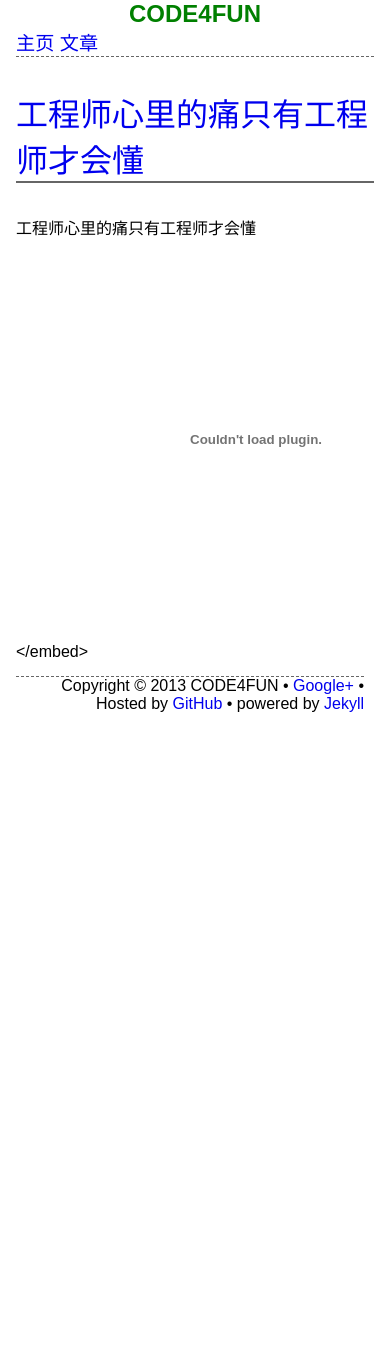
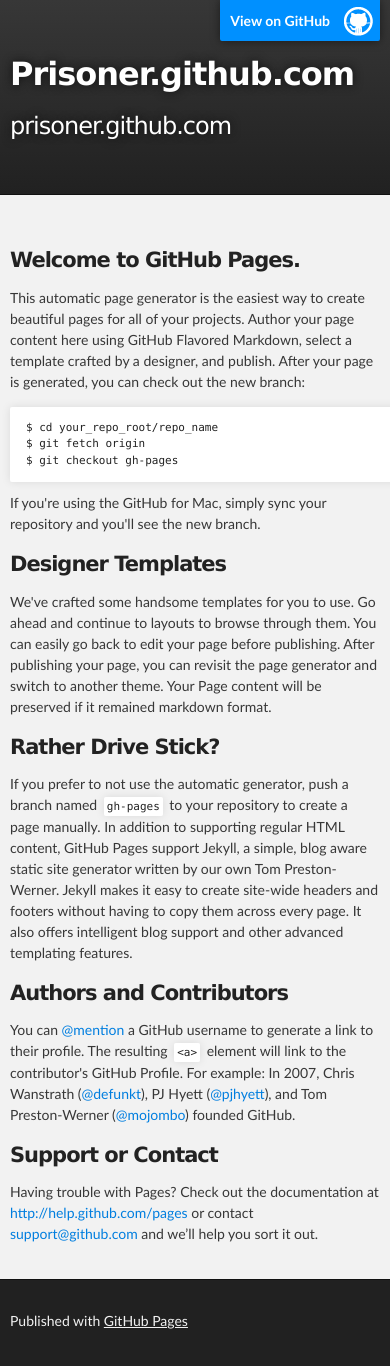
Before and after one commit to prisoner/prisoner.github.com, a Jekyll site: the page index.html, which Jekyll copies as it is, in a window 390 px wide. Built offline with Jekyll 4.4.1, drawn with Linux system fonts in a browser that asks for light colours; Markdown is read by kramdown in place of the engine named in the settings; before the commit the page ends 900 px from its top, so only the background shows below that.

Commit message:
Replace master branch with page content via GitHub

```diff
--- a/index.html
+++ b/index.html
@@ -1,9 +1,74 @@
----
-layout: master
-title: Index page - CODE4FUN
----
+<!DOCTYPE html>
+<html>
 
-<header class="title">
-  <a href='{{site.posts.first.url}}'>{{site.posts.first.title}}</a>
-</header>
-<article class="content">{{ site.posts.first.content }}</article>
+  <head>
+    <meta charset='utf-8' />
+    <meta http-equiv="X-UA-Compatible" content="chrome=1" />
+    <meta name="description" content="Prisoner.github.com : prisoner.github.com" />
+
+    <link rel="stylesheet" type="text/css" media="screen" href="stylesheets/stylesheet.css">
+
+    <title>Prisoner.github.com</title>
+  </head>
+
+  <body>
+
+    <!-- HEADER -->
+    <div id="header_wrap" class="outer">
+        <header class="inner">
+          <a id="forkme_banner" href="https://github.com/prisoner">View on GitHub</a>
+
+          <h1 id="project_title">Prisoner.github.com</h1>
+          <h2 id="project_tagline">prisoner.github.com</h2>
+
+        </header>
+    </div>
+
+    <!-- MAIN CONTENT -->
+    <div id="main_content_wrap" class="outer">
+      <section id="main_content" class="inner">
+        <h3>
+<a name="welcome-to-github-pages" class="anchor" href="#welcome-to-github-pages"><span class="octicon octicon-link"></span></a>Welcome to GitHub Pages.</h3>
+
+<p>This automatic page generator is the easiest way to create beautiful pages for all of your projects. Author your page content here using GitHub Flavored Markdown, select a template crafted by a designer, and publish. After your page is generated, you can check out the new branch:</p>
+
+<pre><code>$ cd your_repo_root/repo_name
+$ git fetch origin
+$ git checkout gh-pages
+</code></pre>
+
+<p>If you're using the GitHub for Mac, simply sync your repository and you'll see the new branch.</p>
+
+<h3>
+<a name="designer-templates" class="anchor" href="#designer-templates"><span class="octicon octicon-link"></span></a>Designer Templates</h3>
+
+<p>We've crafted some handsome templates for you to use. Go ahead and continue to layouts to browse through them. You can easily go back to edit your page before publishing. After publishing your page, you can revisit the page generator and switch to another theme. Your Page content will be preserved if it remained markdown format.</p>
+
+<h3>
+<a name="rather-drive-stick" class="anchor" href="#rather-drive-stick"><span class="octicon octicon-link"></span></a>Rather Drive Stick?</h3>
+
+<p>If you prefer to not use the automatic generator, push a branch named <code>gh-pages</code> to your repository to create a page manually. In addition to supporting regular HTML content, GitHub Pages support Jekyll, a simple, blog aware static site generator written by our own Tom Preston-Werner. Jekyll makes it easy to create site-wide headers and footers without having to copy them across every page. It also offers intelligent blog support and other advanced templating features.</p>
+
+<h3>
+<a name="authors-and-contributors" class="anchor" href="#authors-and-contributors"><span class="octicon octicon-link"></span></a>Authors and Contributors</h3>
+
+<p>You can <a href="https://github.com/blog/821" class="user-mention">@mention</a> a GitHub username to generate a link to their profile. The resulting <code>&lt;a&gt;</code> element will link to the contributor's GitHub Profile. For example: In 2007, Chris Wanstrath (<a href="https://github.com/defunkt" class="user-mention">@defunkt</a>), PJ Hyett (<a href="https://github.com/pjhyett" class="user-mention">@pjhyett</a>), and Tom Preston-Werner (<a href="https://github.com/mojombo" class="user-mention">@mojombo</a>) founded GitHub.</p>
+
+<h3>
+<a name="support-or-contact" class="anchor" href="#support-or-contact"><span class="octicon octicon-link"></span></a>Support or Contact</h3>
+
+<p>Having trouble with Pages? Check out the documentation at <a href="http://help.github.com/pages">http://help.github.com/pages</a> or contact <a href="mailto:support@github.com">support@github.com</a> and we’ll help you sort it out.</p>
+      </section>
+    </div>
+
+    <!-- FOOTER  -->
+    <div id="footer_wrap" class="outer">
+      <footer class="inner">
+        <p>Published with <a href="http://pages.github.com">GitHub Pages</a></p>
+      </footer>
+    </div>
+
+
+
+  </body>
+</html>
--- /dev/null
+++ b/javascripts/main.js
@@ -0,0 +1 @@
+console.log('This would be the main JS file.');
--- /dev/null
+++ b/stylesheets/pygment_trac.css
@@ -0,0 +1,70 @@
+.highlight .hll { background-color: #ffffcc }
+.highlight  { background: #f0f3f3; }
+.highlight .c { color: #0099FF; font-style: italic } /* Comment */
+.highlight .err { color: #AA0000; background-color: #FFAAAA } /* Error */
+.highlight .k { color: #006699; font-weight: bold } /* Keyword */
+.highlight .o { color: #555555 } /* Operator */
+.highlight .cm { color: #0099FF; font-style: italic } /* Comment.Multiline */
+.highlight .cp { color: #009999 } /* Comment.Preproc */
+.highlight .c1 { color: #0099FF; font-style: italic } /* Comment.Single */
+.highlight .cs { color: #0099FF; font-weight: bold; font-style: italic } /* Comment.Special */
+.highlight .gd { background-color: #FFCCCC; border: 1px solid #CC0000 } /* Generic.Deleted */
+.highlight .ge { font-style: italic } /* Generic.Emph */
+.highlight .gr { color: #FF0000 } /* Generic.Error */
+.highlight .gh { color: #003300; font-weight: bold } /* Generic.Heading */
+.highlight .gi { background-color: #CCFFCC; border: 1px solid #00CC00 } /* Generic.Inserted */
+.highlight .go { color: #AAAAAA } /* Generic.Output */
+.highlight .gp { color: #000099; font-weight: bold } /* Generic.Prompt */
+.highlight .gs { font-weight: bold } /* Generic.Strong */
+.highlight .gu { color: #003300; font-weight: bold } /* Generic.Subheading */
+.highlight .gt { color: #99CC66 } /* Generic.Traceback */
+.highlight .kc { color: #006699; font-weight: bold } /* Keyword.Constant */
+.highlight .kd { color: #006699; font-weight: bold } /* Keyword.Declaration */
+.highlight .kn { color: #006699; font-weight: bold } /* Keyword.Namespace */
+.highlight .kp { color: #006699 } /* Keyword.Pseudo */
+.highlight .kr { color: #006699; font-weight: bold } /* Keyword.Reserved */
+.highlight .kt { color: #007788; font-weight: bold } /* Keyword.Type */
+.highlight .m { color: #FF6600 } /* Literal.Number */
+.highlight .s { color: #CC3300 } /* Literal.String */
+.highlight .na { color: #330099 } /* Name.Attribute */
+.highlight .nb { color: #336666 } /* Name.Builtin */
+.highlight .nc { color: #00AA88; font-weight: bold } /* Name.Class */
+.highlight .no { color: #336600 } /* Name.Constant */
+.highlight .nd { color: #9999FF } /* Name.Decorator */
+.highlight .ni { color: #999999; font-weight: bold } /* Name.Entity */
+.highlight .ne { color: #CC0000; font-weight: bold } /* Name.Exception */
+.highlight .nf { color: #CC00FF } /* Name.Function */
+.highlight .nl { color: #9999FF } /* Name.Label */
+.highlight .nn { color: #00CCFF; font-weight: bold } /* Name.Namespace */
+.highlight .nt { color: #330099; font-weight: bold } /* Name.Tag */
+.highlight .nv { color: #003333 } /* Name.Variable */
+.highlight .ow { color: #000000; font-weight: bold } /* Operator.Word */
+.highlight .w { color: #bbbbbb } /* Text.Whitespace */
+.highlight .mf { color: #FF6600 } /* Literal.Number.Float */
+.highlight .mh { color: #FF6600 } /* Literal.Number.Hex */
+.highlight .mi { color: #FF6600 } /* Literal.Number.Integer */
+.highlight .mo { color: #FF6600 } /* Literal.Number.Oct */
+.highlight .sb { color: #CC3300 } /* Literal.String.Backtick */
+.highlight .sc { color: #CC3300 } /* Literal.String.Char */
+.highlight .sd { color: #CC3300; font-style: italic } /* Literal.String.Doc */
+.highlight .s2 { color: #CC3300 } /* Literal.String.Double */
+.highlight .se { color: #CC3300; font-weight: bold } /* Literal.String.Escape */
+.highlight .sh { color: #CC3300 } /* Literal.String.Heredoc */
+.highlight .si { color: #AA0000 } /* Literal.String.Interpol */
+.highlight .sx { color: #CC3300 } /* Literal.String.Other */
+.highlight .sr { color: #33AAAA } /* Literal.String.Regex */
+.highlight .s1 { color: #CC3300 } /* Literal.String.Single */
+.highlight .ss { color: #FFCC33 } /* Literal.String.Symbol */
+.highlight .bp { color: #336666 } /* Name.Builtin.Pseudo */
+.highlight .vc { color: #003333 } /* Name.Variable.Class */
+.highlight .vg { color: #003333 } /* Name.Variable.Global */
+.highlight .vi { color: #003333 } /* Name.Variable.Instance */
+.highlight .il { color: #FF6600 } /* Literal.Number.Integer.Long */
+
+.type-csharp .highlight .k { color: #0000FF }
+.type-csharp .highlight .kt { color: #0000FF }
+.type-csharp .highlight .nf { color: #000000; font-weight: normal }
+.type-csharp .highlight .nc { color: #2B91AF }
+.type-csharp .highlight .nn { color: #000000 }
+.type-csharp .highlight .s { color: #A31515 }
+.type-csharp .highlight .sc { color: #A31515 }
--- /dev/null
+++ b/stylesheets/stylesheet.css
@@ -0,0 +1,423 @@
+/*******************************************************************************
+Slate Theme for GitHub Pages
+by Jason Costello, @jsncostello
+*******************************************************************************/
+
+@import url(pygment_trac.css);
+
+/*******************************************************************************
+MeyerWeb Reset
+*******************************************************************************/
+
+html, body, div, span, applet, object, iframe,
+h1, h2, h3, h4, h5, h6, p, blockquote, pre,
+a, abbr, acronym, address, big, cite, code,
+del, dfn, em, img, ins, kbd, q, s, samp,
+small, strike, strong, sub, sup, tt, var,
+b, u, i, center,
+dl, dt, dd, ol, ul, li,
+fieldset, form, label, legend,
+table, caption, tbody, tfoot, thead, tr, th, td,
+article, aside, canvas, details, embed,
+figure, figcaption, footer, header, hgroup,
+menu, nav, output, ruby, section, summary,
+time, mark, audio, video {
+  margin: 0;
+  padding: 0;
+  border: 0;
+  font: inherit;
+  vertical-align: baseline;
+}
+
+/* HTML5 display-role reset for older browsers */
+article, aside, details, figcaption, figure,
+footer, header, hgroup, menu, nav, section {
+  display: block;
+}
+
+ol, ul {
+  list-style: none;
+}
+
+table {
+  border-collapse: collapse;
+  border-spacing: 0;
+}
+
+/*******************************************************************************
+Theme Styles
+*******************************************************************************/
+
+body {
+  box-sizing: border-box;
+  color:#373737;
+  background: #212121;
+  font-size: 16px;
+  font-family: 'Myriad Pro', Calibri, Helvetica, Arial, sans-serif;
+  line-height: 1.5;
+  -webkit-font-smoothing: antialiased;
+}
+
+h1, h2, h3, h4, h5, h6 {
+  margin: 10px 0;
+  font-weight: 700;
+  color:#222222;
+  font-family: 'Lucida Grande', 'Calibri', Helvetica, Arial, sans-serif;
+  letter-spacing: -1px;
+}
+
+h1 {
+  font-size: 36px;
+  font-weight: 700;
+}
+
+h2 {
+  padding-bottom: 10px;
+  font-size: 32px;
+  background: url('../images/bg_hr.png') repeat-x bottom;
+}
+
+h3 {
+  font-size: 24px;
+}
+
+h4 {
+  font-size: 21px;
+}
+
+h5 {
+  font-size: 18px;
+}
+
+h6 {
+  font-size: 16px;
+}
+
+p {
+  margin: 10px 0 15px 0;
+}
+
+footer p {
+  color: #f2f2f2;
+}
+
+a {
+  text-decoration: none;
+  color: #007edf;
+  text-shadow: none;
+
+  transition: color 0.5s ease;
+  transition: text-shadow 0.5s ease;
+  -webkit-transition: color 0.5s ease;
+  -webkit-transition: text-shadow 0.5s ease;
+  -moz-transition: color 0.5s ease;
+  -moz-transition: text-shadow 0.5s ease;
+  -o-transition: color 0.5s ease;
+  -o-transition: text-shadow 0.5s ease;
+  -ms-transition: color 0.5s ease;
+  -ms-transition: text-shadow 0.5s ease;
+}
+
+a:hover, a:focus {text-decoration: underline;}
+
+footer a {
+  color: #F2F2F2;
+  text-decoration: underline;
+}
+
+em {
+  font-style: italic;
+}
+
+strong {
+  font-weight: bold;
+}
+
+img {
+  position: relative;
+  margin: 0 auto;
+  max-width: 739px;
+  padding: 5px;
+  margin: 10px 0 10px 0;
+  border: 1px solid #ebebeb;
+
+  box-shadow: 0 0 5px #ebebeb;
+  -webkit-box-shadow: 0 0 5px #ebebeb;
+  -moz-box-shadow: 0 0 5px #ebebeb;
+  -o-box-shadow: 0 0 5px #ebebeb;
+  -ms-box-shadow: 0 0 5px #ebebeb;
+}
+
+p img {
+  display: inline;
+  margin: 0;
+  padding: 0;
+  vertical-align: middle;
+  text-align: center;
+  border: none;
+}
+
+pre, code {
+  width: 100%;
+  color: #222;
+  background-color: #fff;
+
+  font-family: Monaco, "Bitstream Vera Sans Mono", "Lucida Console", Terminal, monospace;
+  font-size: 14px;
+
+  border-radius: 2px;
+  -moz-border-radius: 2px;
+  -webkit-border-radius: 2px;
+}
+
+pre {
+  width: 100%;
+  padding: 10px;
+  box-shadow: 0 0 10px rgba(0,0,0,.1);
+  overflow: auto;
+}
+
+code {
+  padding: 3px;
+  margin: 0 3px;
+  box-shadow: 0 0 10px rgba(0,0,0,.1);
+}
+
+pre code {
+  display: block;
+  box-shadow: none;
+}
+
+blockquote {
+  color: #666;
+  margin-bottom: 20px;
+  padding: 0 0 0 20px;
+  border-left: 3px solid #bbb;
+}
+
+
+ul, ol, dl {
+  margin-bottom: 15px
+}
+
+ul {
+  list-style: inside;
+  padding-left: 20px;
+}
+
+ol {
+  list-style: decimal inside;
+  padding-left: 20px;
+}
+
+dl dt {
+  font-weight: bold;
+}
+
+dl dd {
+  padding-left: 20px;
+  font-style: italic;
+}
+
+dl p {
+  padding-left: 20px;
+  font-style: italic;
+}
+
+hr {
+  height: 1px;
+  margin-bottom: 5px;
+  border: none;
+  background: url('../images/bg_hr.png') repeat-x center;
+}
+
+table {
+  border: 1px solid #373737;
+  margin-bottom: 20px;
+  text-align: left;
+ }
+
+th {
+  font-family: 'Lucida Grande', 'Helvetica Neue', Helvetica, Arial, sans-serif;
+  padding: 10px;
+  background: #373737;
+  color: #fff;
+ }
+
+td {
+  padding: 10px;
+  border: 1px solid #373737;
+ }
+
+form {
+  background: #f2f2f2;
+  padding: 20px;
+}
+
+/*******************************************************************************
+Full-Width Styles
+*******************************************************************************/
+
+.outer {
+  width: 100%;
+}
+
+.inner {
+  position: relative;
+  max-width: 640px;
+  padding: 20px 10px;
+  margin: 0 auto;
+}
+
+#forkme_banner {
+  display: block;
+  position: absolute;
+  top:0;
+  right: 10px;
+  z-index: 10;
+  padding: 10px 50px 10px 10px;
+  color: #fff;
+  background: url('../images/blacktocat.png') #0090ff no-repeat 95% 50%;
+  font-weight: 700;
+  box-shadow: 0 0 10px rgba(0,0,0,.5);
+  border-bottom-left-radius: 2px;
+  border-bottom-right-radius: 2px;
+}
+
+#header_wrap {
+  background: #212121;
+  background: -moz-linear-gradient(top, #373737, #212121);
+  background: -webkit-linear-gradient(top, #373737, #212121);
+  background: -ms-linear-gradient(top, #373737, #212121);
+  background: -o-linear-gradient(top, #373737, #212121);
+  background: linear-gradient(top, #373737, #212121);
+}
+
+#header_wrap .inner {
+  padding: 50px 10px 30px 10px;
+}
+
+#project_title {
+  margin: 0;
+  color: #fff;
+  font-size: 42px;
+  font-weight: 700;
+  text-shadow: #111 0px 0px 10px;
+}
+
+#project_tagline {
+  color: #fff;
+  font-size: 24px;
+  font-weight: 300;
+  background: none;
+  text-shadow: #111 0px 0px 10px;
+}
+
+#downloads {
+  position: absolute;
+  width: 210px;
+  z-index: 10;
+  bottom: -40px;
+  right: 0;
+  height: 70px;
+  background: url('../images/icon_download.png') no-repeat 0% 90%;
+}
+
+.zip_download_link {
+  display: block;
+  float: right;
+  width: 90px;
+  height:70px;
+  text-indent: -5000px;
+  overflow: hidden;
+  background: url(../images/sprite_download.png) no-repeat bottom left;
+}
+
+.tar_download_link {
+  display: block;
+  float: right;
+  width: 90px;
+  height:70px;
+  text-indent: -5000px;
+  overflow: hidden;
+  background: url(../images/sprite_download.png) no-repeat bottom right;
+  margin-left: 10px;
+}
+
+.zip_download_link:hover {
+  background: url(../images/sprite_download.png) no-repeat top left;
+}
+
+.tar_download_link:hover {
+  background: url(../images/sprite_download.png) no-repeat top right;
+}
+
+#main_content_wrap {
+  background: #f2f2f2;
+  border-top: 1px solid #111;
+  border-bottom: 1px solid #111;
+}
+
+#main_content {
+  padding-top: 40px;
+}
+
+#footer_wrap {
+  background: #212121;
+}
+
+
+
+/*******************************************************************************
+Small Device Styles
+*******************************************************************************/
+
+@media screen and (max-width: 480px) {
+  body {
+    font-size:14px;
+  }
+
+  #downloads {
+    display: none;
+  }
+
+  .inner {
+    min-width: 320px;
+    max-width: 480px;
+  }
+
+  #project_title {
+  font-size: 32px;
+  }
+
+  h1 {
+    font-size: 28px;
+  }
+
+  h2 {
+    font-size: 24px;
+  }
+
+  h3 {
+    font-size: 21px;
+  }
+
+  h4 {
+    font-size: 18px;
+  }
+
+  h5 {
+    font-size: 14px;
+  }
+
+  h6 {
+    font-size: 12px;
+  }
+
+  code, pre {
+    min-width: 320px;
+    max-width: 480px;
+    font-size: 11px;
+  }
+
+}
```
Also changed, not shown: params.json (added, +1 -0 lines), images/bg_hr.png (added), images/blacktocat.png (added), images/icon_download.png (added), images/sprite_download.png (added).
